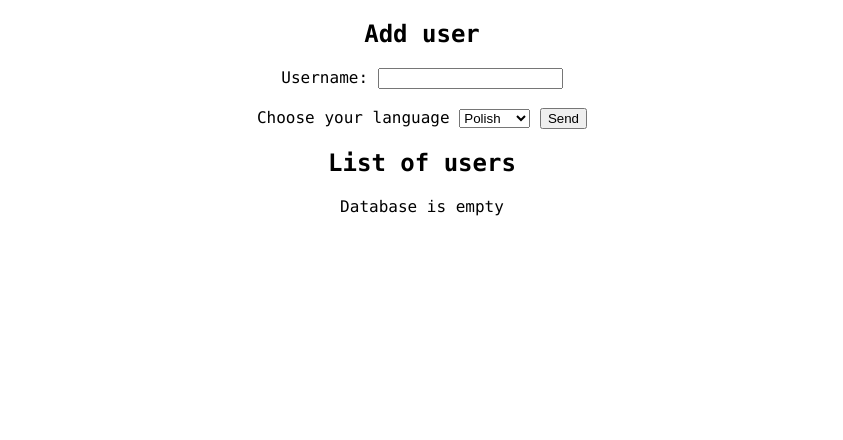
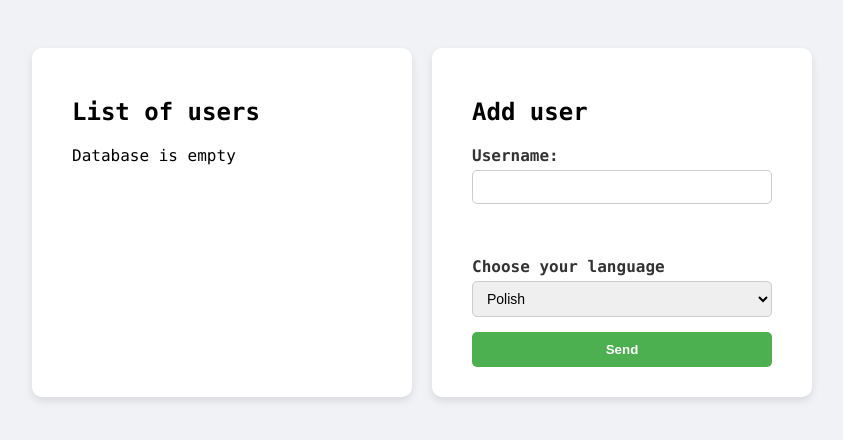
Before and after one commit to RAV0002/devops-lab-projekt, a Flask app: page / in a window 1280 px wide. Shown: the top 440 px of the page, without its empty margins (218-1061 px from the left). Run offline with Flask 3, Linux system fonts and the light colour scheme.

Commit message:
Stylizacja strony

```diff
--- a/app/src/app.py
+++ b/app/src/app.py
@@ -34,9 +34,10 @@ def submit():
     if request.method == 'POST':
         username=request.form['username']
         language=request.form['language']
-    user = User(username,language)
-    db.session.add(user)
-    db.session.commit()
+    if(username):
+        user = User(username,language)
+        db.session.add(user)
+        db.session.commit()
 
     return redirect(url_for('index'))
 
--- /dev/null
+++ b/app/src/static/styles.css
@@ -0,0 +1,61 @@
+body {
+    display: flex;
+    justify-content: center;
+    font-family: consolas;
+    background-color: #f0f2f5;
+    padding: 40px;
+    }
+ul {
+    list-style-type: none;
+}
+.container {
+    display: flex;
+    flex-wrap: wrap;
+    gap: 20px;
+}
+.panel {
+    background-color: white;
+    border-radius: 10px;
+    box-shadow: 0 4px 8px rgba(0,0,0,0.1);
+    padding: 30px 40px;
+    min-width: 300px;
+}
+form {
+    display: flex;
+    flex-direction: column;
+}
+form label {
+    margin-bottom: 5px;
+    font-weight: bold;
+    color: #333;
+}
+
+form input, form select {
+    margin-bottom: 15px;
+    padding: 8px 10px;
+    border-radius: 5px;
+    border: 1px solid #ccc;
+    font-size: 14px;
+}
+
+form button {
+    padding: 10px;
+    border-radius: 5px;
+    border: none;
+    background-color: #4CAF50;
+    color: white;
+    font-weight: bold;
+    cursor: pointer;
+    transition: background-color 0.3s ease;
+}
+ul {
+    list-style: none;
+    padding: 0;
+}
+.user {
+    background: white;
+    padding: 10px;
+    margin: 10px;
+    border-radius: 6px;
+    border: 1px solid #ddd;
+}
--- a/app/src/templates/index.html
+++ b/app/src/templates/index.html
@@ -4,17 +4,24 @@
     <meta charset="UTF-8">
     <meta name="viewport" content="width=device-width, initial-scale=1.0">
     <title>Document</title>
+    <link rel="stylesheet" href="../static/styles.css">
 </head>
 <style>
-    body {
-        text-align: center;
-        font-family: consolas;
-    }
-    ul {
-    list-style-type: none;
-    }
 </style>
 <body>
+    <div class="container">
+        <div class="panel">
+            <h2>List of users</h2>
+            <ul>
+                {% for user in users %}
+                    <li class="user">{{ user.username }} - Language: {{user.language }} (ID: {{ user.id }})</li>
+                {% endfor %}
+            </ul>
+            {% if not users %}
+                <p>Database is empty</p>
+            {% endif %}
+        </div>
+        <div class="panel">
             <h2>Add user</h2>
             <form action="/submit" method="post">
                 <label for="username">Username: </label>
@@ -28,14 +35,7 @@
                 </select>
                 <button>Send</button>
             </form>
-    <h2>List of users</h2>
-    <ul>
-        {% for user in users %}
-            <li>{{ user.username }} - Language: {{user.language }} (ID: {{ user.id }})</li>
-        {% endfor %}
-    </ul>
-    {% if not users %}
-        <p>Database is empty</p>
-    {% endif %}
+        </div>
+    </div>
 </body>
 </html>
```
Lines whose indentation alone changed are shown as unchanged.
